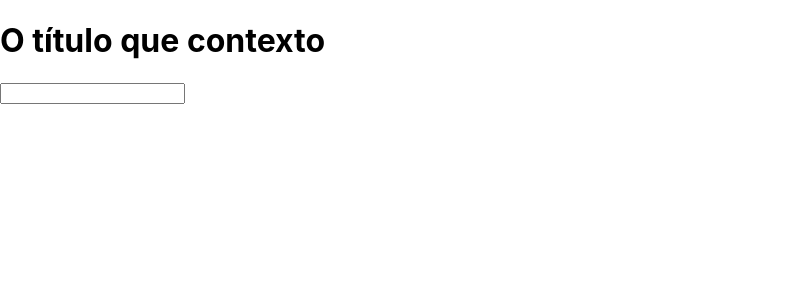
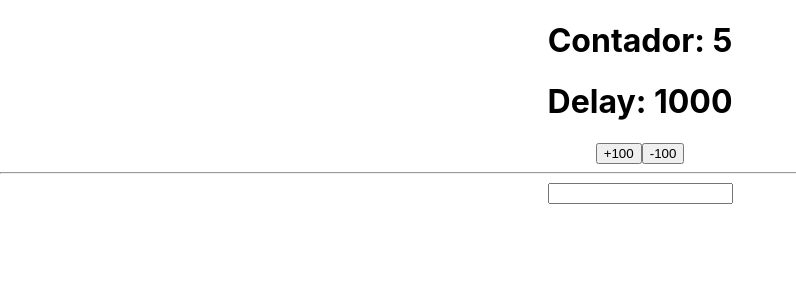
Before and after one commit to FelipeJhordan/curso-de-reactjs-nextjs-completo, a React (Create React App) app in the folder aulas/project2/: page / in a window 1280 px wide. Shown: the top 300 px of the page, without its empty margins (0-796 px from the left). Built offline with nearby package versions, Linux system fonts and the light colour scheme.

Commit message:
feat(react-hook): create own hook

```diff
--- a/aulas/project2/src/App.js
+++ b/aulas/project2/src/App.js
@@ -1,76 +1,48 @@
-import { createContext, useContext, useReducer, useRef } from 'react';
+import { useEffect, useRef, useState } from 'react';
 import './App.css';
-import P from 'prop-types';
 
-//actions.js
-export const actions = {
-  CHANGE_TITLE: 'CHANGE_TITLE',
-};
+const useMyHook = (cb, delay = 1000) => {
+  const savedCb = useRef();
 
-// estado inicial data.js
-const globalState = {
-  title: 'O título que contexto',
-  body: 'O body de contexto',
-  counter: 0,
-};
+  useEffect(() => {
+    savedCb.current = cb;
+  }, [cb]);
 
-// reducer.js
+  useEffect(() => {
+    const interval = setInterval(() => {
+      savedCb.current();
+    }, delay);
 
-export const reducer = (state, action) => {
-  switch (action.type) {
-    case actions.CHANGE_TITLE: {
-      console.log('Mudar título');
-      return {
-        ...state,
-        title: action.payload,
-      };
-    }
-  }
-  return { ...state };
-};
-
-// AppContext
-const Context = createContext();
-
-// Provider
-const AppContext = ({ children }) => {
-  const [state, dispatch] = useReducer(reducer, globalState);
-
-  const changeTitle = (payload) => {
-    dispatch({ type: actions.CHANGE_TITLE, payload });
-  };
-
-  return <Context.Provider value={{ state, changeTitle }}>{children}</Context.Provider>;
-};
-
-AppContext.propTypes = {
-  children: P.node,
-};
-
-export const H1 = () => {
-  const context = useContext(Context);
-  const inputRef = useRef();
-  return (
-    <>
-      <h1
-        onClick={() => {
-          context.changeTitle(inputRef.current.value);
-        }}
-      >
-        {context.state.title}
-      </h1>
-      <input type="text" ref={inputRef} />
-    </>
-  );
+    return () => clearInterval(interval);
+  }, [delay]);
 };
 
 function App() {
+  const [counter, setCounter] = useState(0);
+  const [delay, setDelay] = useState(1000);
+  const [incrementor, setIncrementor] = useState(100);
+  useMyHook(() => setCounter((c) => c + 1), delay);
   return (
-    <AppContext>
-      <div>
-        <H1></H1>
-      </div>
-    </AppContext>
+    <div className="App">
+      <h1>Contador: {counter}</h1>
+      <h1>Delay: {delay}</h1>
+      <button
+        onClick={() => {
+          setDelay((d) => d + incrementor);
+        }}
+      >
+        +{incrementor}
+      </button>
+      <button
+        onClick={() => {
+          setDelay((d) => d - incrementor);
+        }}
+      >
+        -{incrementor}
+      </button>
+      <hr />
+      <input type="number" onChange={(e) => setIncrementor(Number(e.target.value))} />
+    </div>
   );
 }
 
```
